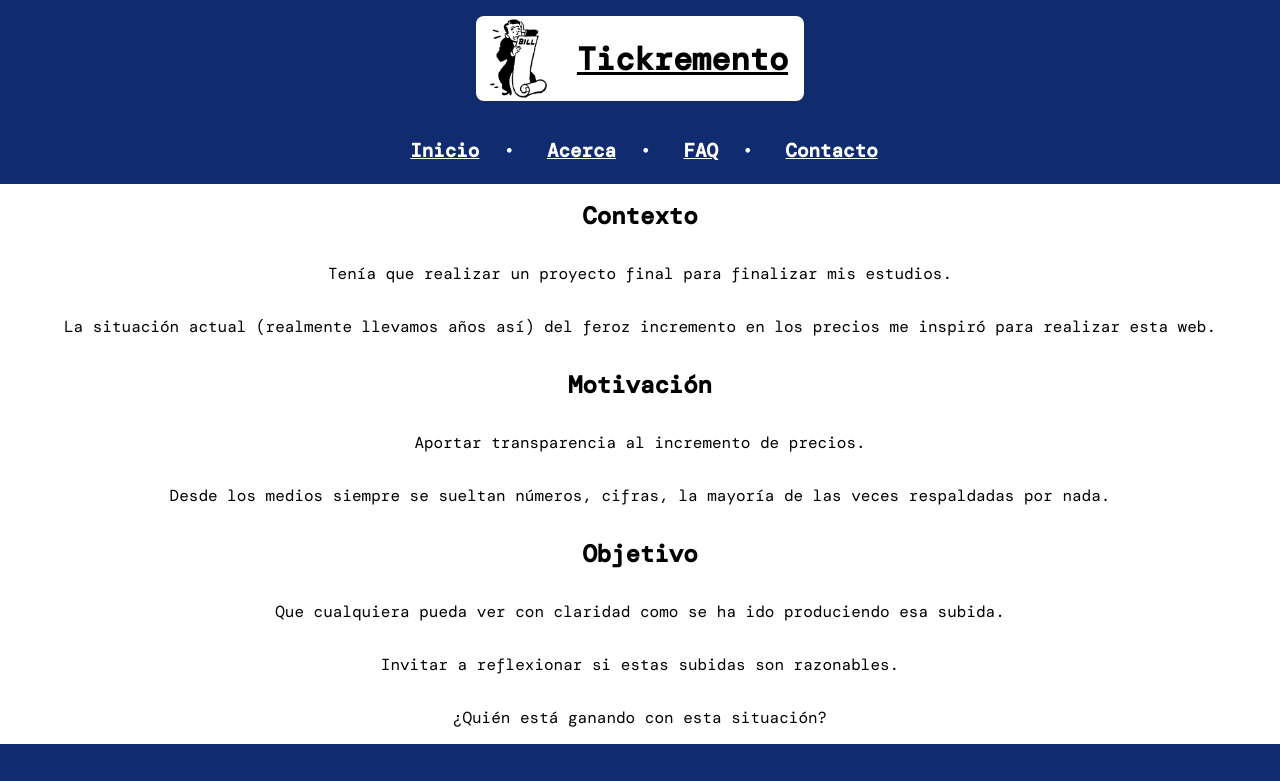
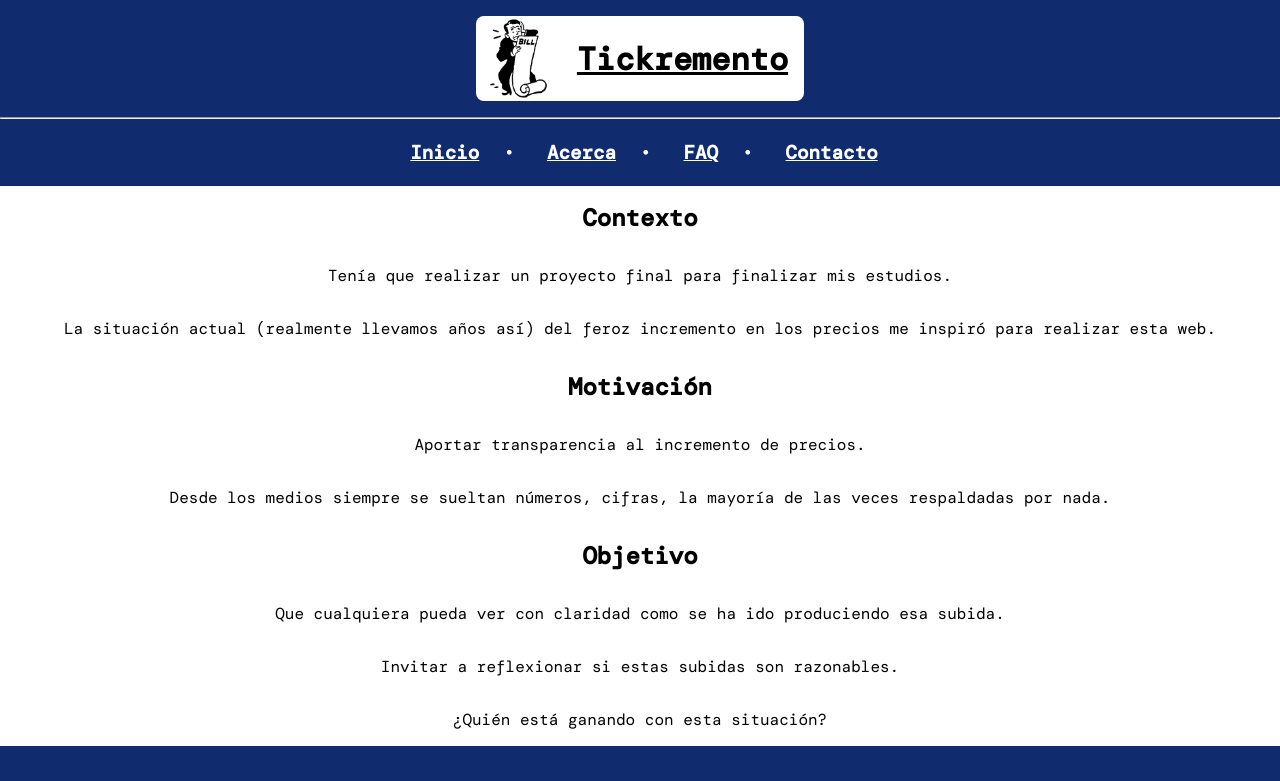
Before and after one commit to 1fbr/tickremento, a website: page src/views/about.html in a window 1280 px wide. Shown: the top 781 px of the page. Drawn offline with nearby package versions, Linux system fonts and the light colour scheme; a web font is replaced by a local one.

Commit message:
fix: some inconsistencys on the views

```diff
--- a/src/css/styles.css
+++ b/src/css/styles.css
@@ -14,6 +14,11 @@ main {
 main#home-content {
     min-height: 500px;
     background-color: #fff;
+}
+
+.separator {
+    width: 100%;
+    color: #fff;
 }
 
 .products-container {
--- a/src/views/about.html
+++ b/src/views/about.html
@@ -15,6 +15,7 @@
             <h1 id="title">Tickremento</h1>
         </div>
     </header>
+    <hr class="separator">
     <nav>
         <div class="navbar">
             <a href="../index.html" id="home">Inicio</a>
```
Also changed, not shown: src/views/faq.html (+4 -3 lines).
